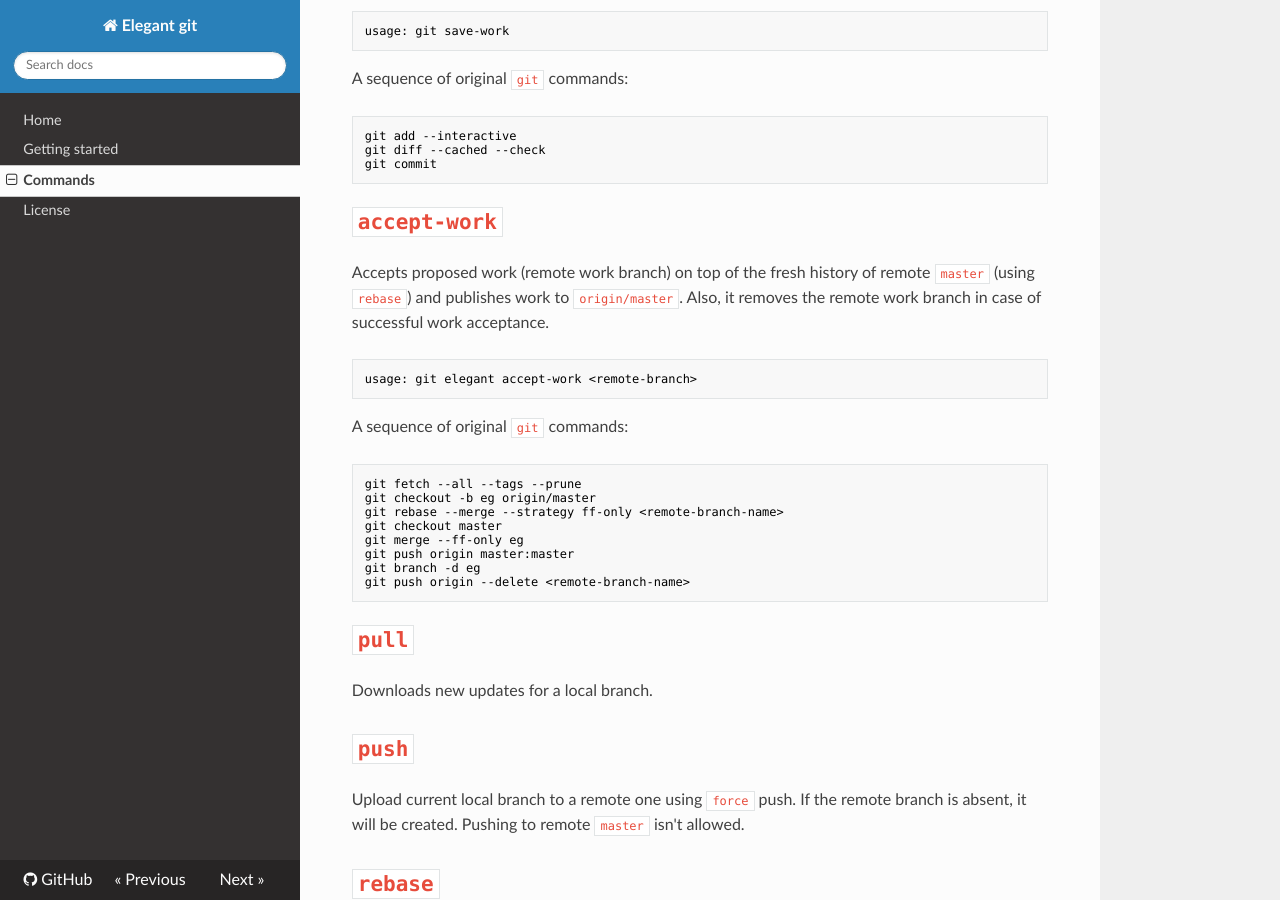
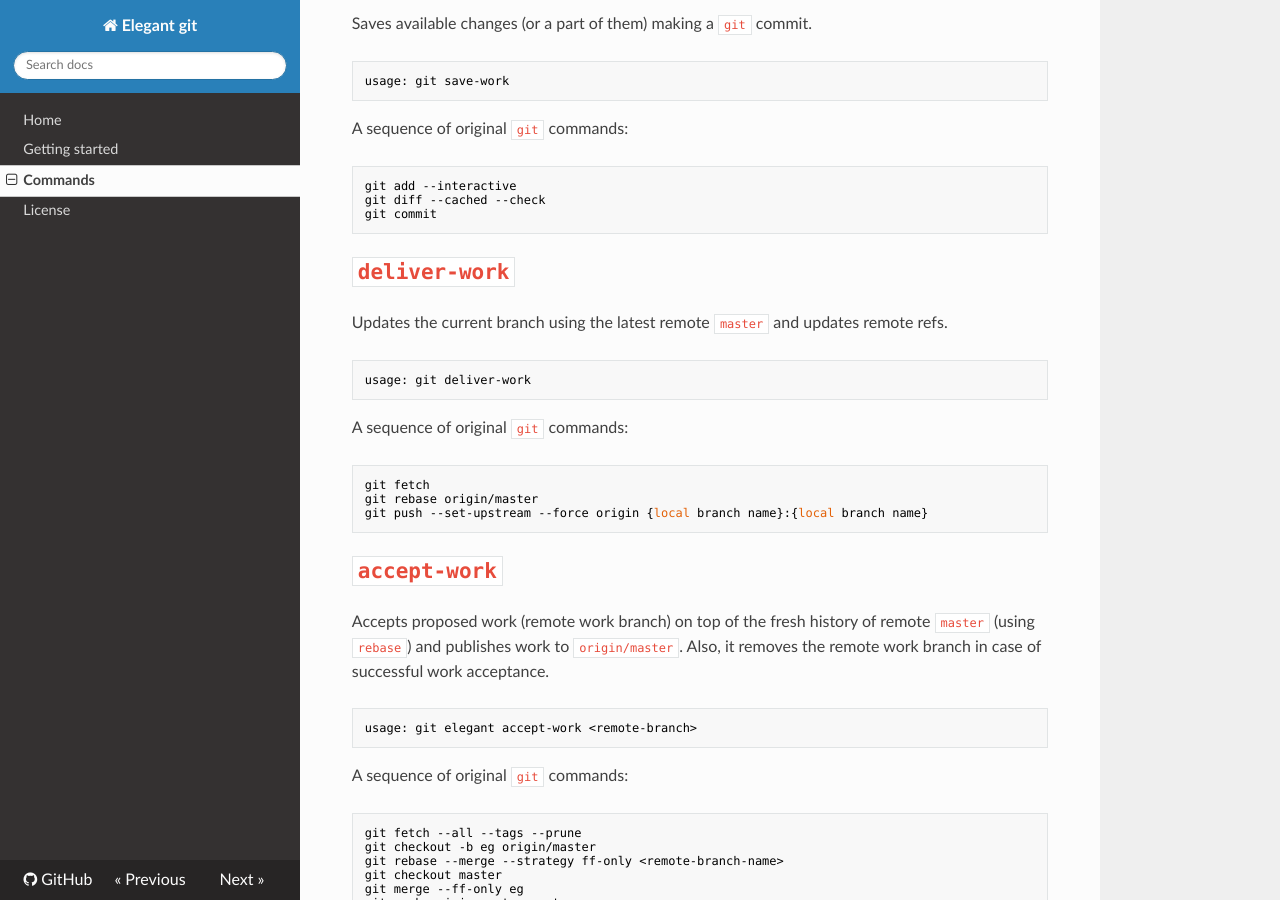
Before and after one commit to bees-hive/elegant-git, an MkDocs documentation site: the page built from docs/commands.md, in a window 1280 px wide and 900 px high, scrolled down 933 px. Built offline with MkDocs 1.6.1, drawn with Linux system fonts in a browser that asks for light colours; nearby versions of some CDN libraries; some of the changed text lies outside the part shown.

Commit message:
Add `deliver-work` command
The command aims to publish current local branch. Before, it will
bring latest changes from remote `master` and apply your commits on
top of them.

````diff
--- a/docs/commands.md
+++ b/docs/commands.md
@@ -1,6 +1,8 @@
 `git elegant <command>` where `<command>` is one of
 
 - `start-work`
+- `save-work`
+- `deliver-work`
 - `accept-work`
 - `pull`
 - `push`
@@ -42,6 +44,20 @@ A sequence of original `git` commands:
 git add --interactive
 git diff --cached --check
 git commit
+```
+
+# `deliver-work`
+Updates the current branch using the latest remote `master` and updates remote refs.
+
+```bash
+usage: git deliver-work
+```
+
+A sequence of original `git` commands:
+```bash
+git fetch
+git rebase origin/master
+git push --set-upstream --force origin {local branch name}:{local branch name}
 ```
 
 # `accept-work`
````
Also changed, not shown: 4 other files.
